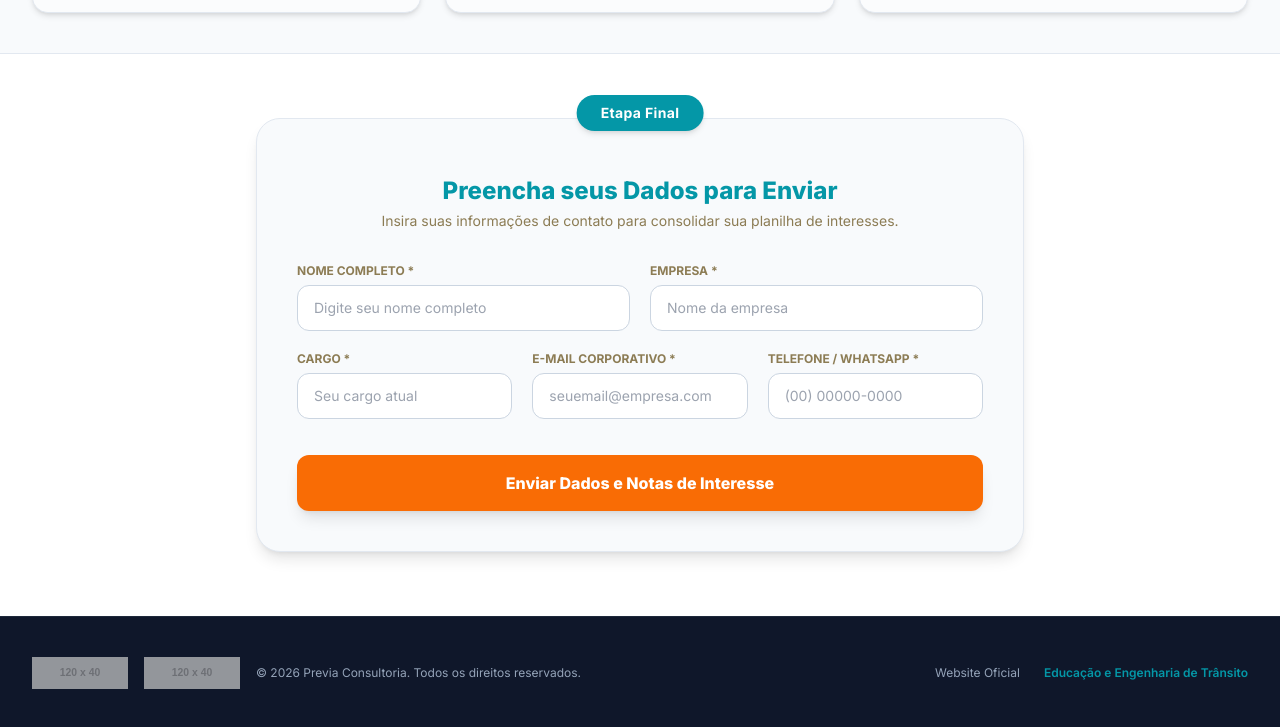
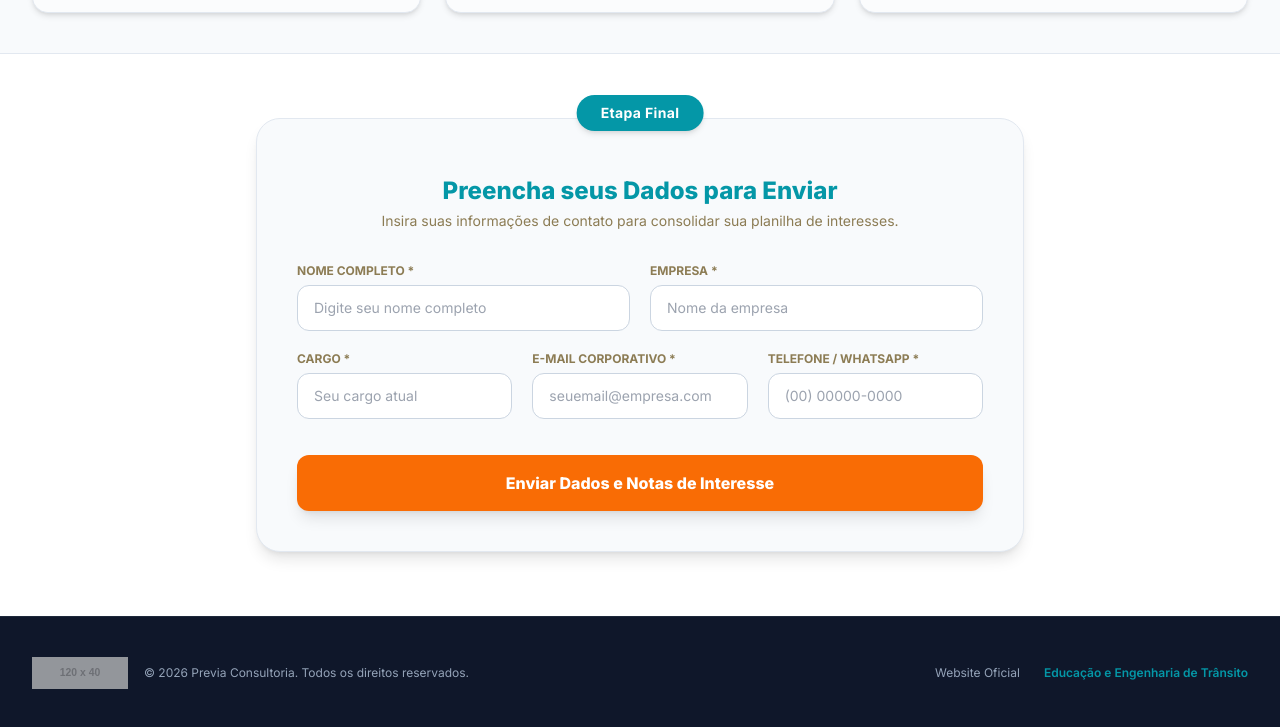
Before and after one commit to amauri87souza-pixel/catalogodecurso, a plain HTML site: page index.html in a window 1280 px wide. Shown: the part 4786-5513 px from the top of the page. Drawn offline with nearby package versions, Linux system fonts and the light colour scheme; placeholder pictures from the web are drawn by us.

Commit message:
Update index.html

```diff
--- a/index.html
+++ b/index.html
@@ -218,7 +218,6 @@ Entendido
 <div class="max-w-7xl mx-auto px-4 sm:px-6 lg:px-8 flex flex-col md:flex-row items-center justify-between gap-6">
 <div class="flex items-center gap-4">
                 <img src="/logo-previa.png" alt="Logo Previa" class="h-8 w-auto opacity-70" onerror="this.src='https://placehold.co/120x40/0b0c10/0497a7?text=PREVIA'">
-                <img src="image_48c526.png" alt="Logo Previa" class="h-8 w-auto opacity-70" onerror="this.src='https://placehold.co/120x40/0b0c10/0497a7?text=PREVIA'">
 <p class="text-xs">&copy; 2026 Previa Consultoria. Todos os direitos reservados.</p>
 </div>
 <div class="flex gap-6 text-xs">
```
